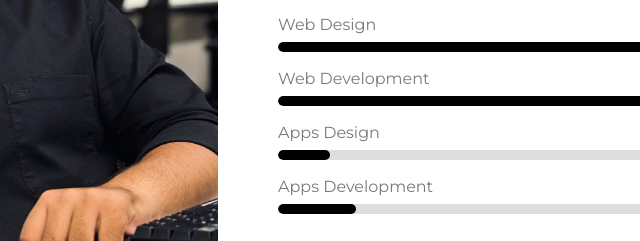
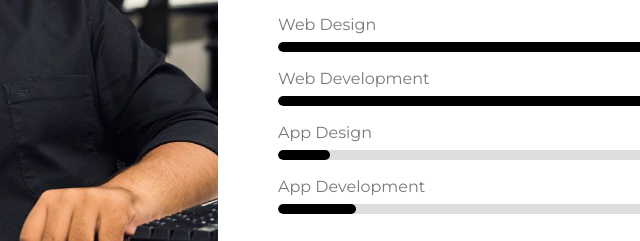
Before and after one commit to ADITHYAN-dev/my-portfolio1, a plain HTML site: page index.html in a window 1280 px wide. Shown: the part 1143-1384 px from the top of the page, 422-1062 px from the left. Drawn offline with nearby package versions, Linux system fonts and the light colour scheme; files whose address does not match are found by name.

Commit message:
Update index.html

```diff
--- a/index.html
+++ b/index.html
@@ -110,13 +110,13 @@
                                     <div class="progress-bar" role="progressbar" aria-valuenow="95" aria-valuemin="0" aria-valuemax="100"></div>
                                 </div>
                                 <div class="skill-name">
-                                    <p>Apps Design</p><p>10%</p>
+                                    <p>App Design</p><p>10%</p>
                                 </div>
                                 <div class="progress">
                                     <div class="progress-bar" role="progressbar" aria-valuenow="10" aria-valuemin="0" aria-valuemax="100"></div>
                                 </div>
                                 <div class="skill-name">
-                                    <p>Apps Development</p><p>15%</p>
+                                    <p>App Development</p><p>15%</p>
                                 </div>
                                 <div class="progress">
                                     <div class="progress-bar" role="progressbar" aria-valuenow="15" aria-valuemin="0" aria-valuemax="100"></div>
```
